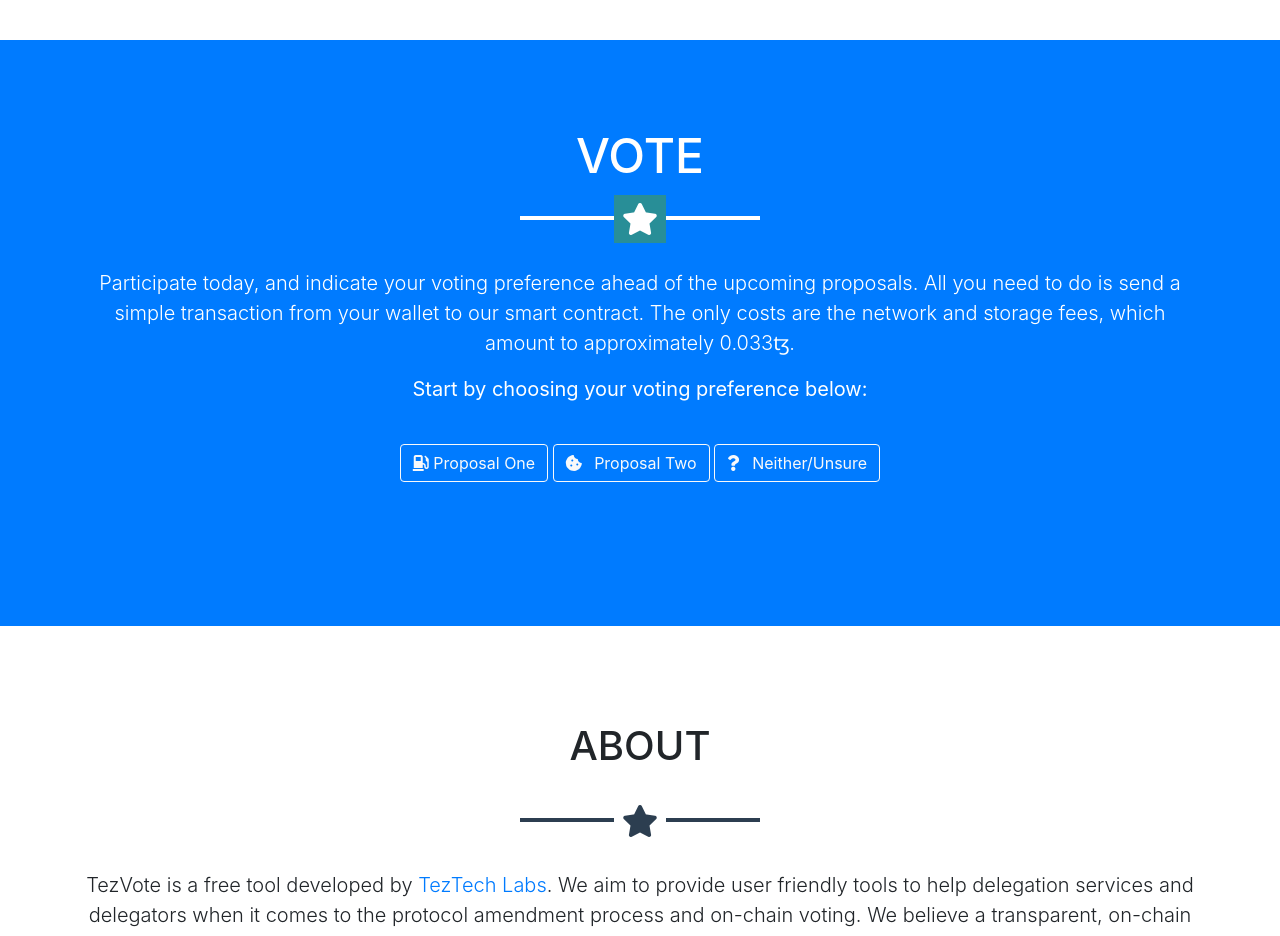
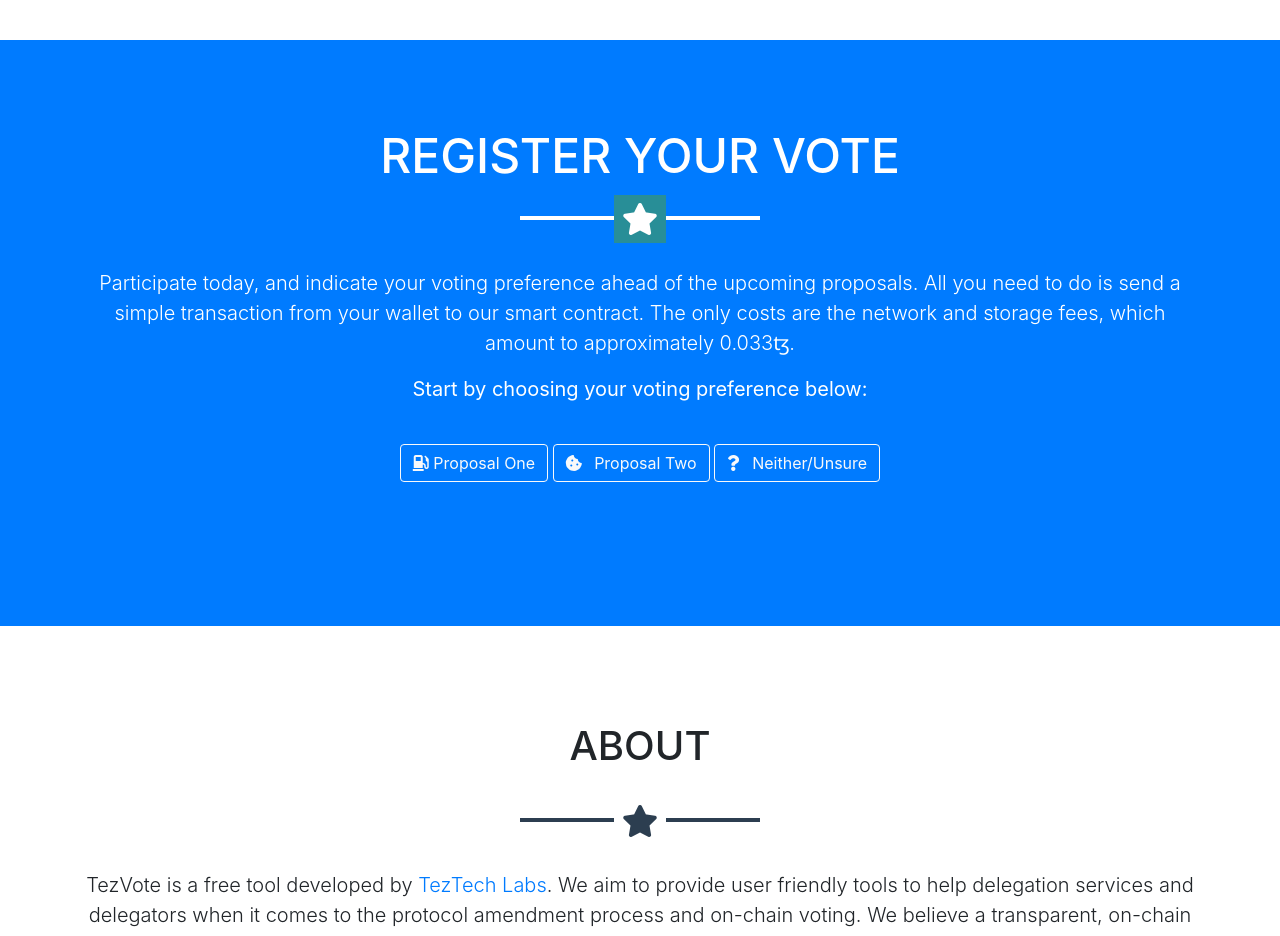
Before and after one commit to TezTech/tezvote-website, a website with bundled scripts: page index.html in a window 1280 px wide. Shown: the part 1500-2436 px from the top of the page. Built offline with nearby package versions, Linux system fonts and the light colour scheme; no server answers.

Commit message:
Update index.html

```diff
--- a/index.html
+++ b/index.html
@@ -125,7 +125,7 @@
   </section>
   <section class="bg-primary text-white mb-0" id="vote">
     <div class="container">
-      <h2 class="text-center text-uppercase text-white">Vote</h2>
+      <h2 class="text-center text-uppercase text-white">Register your Vote</h2>
       <hr class="star-light mb-5">
       <div class="row">
         <div class="col-lg-12 text-center">
```
